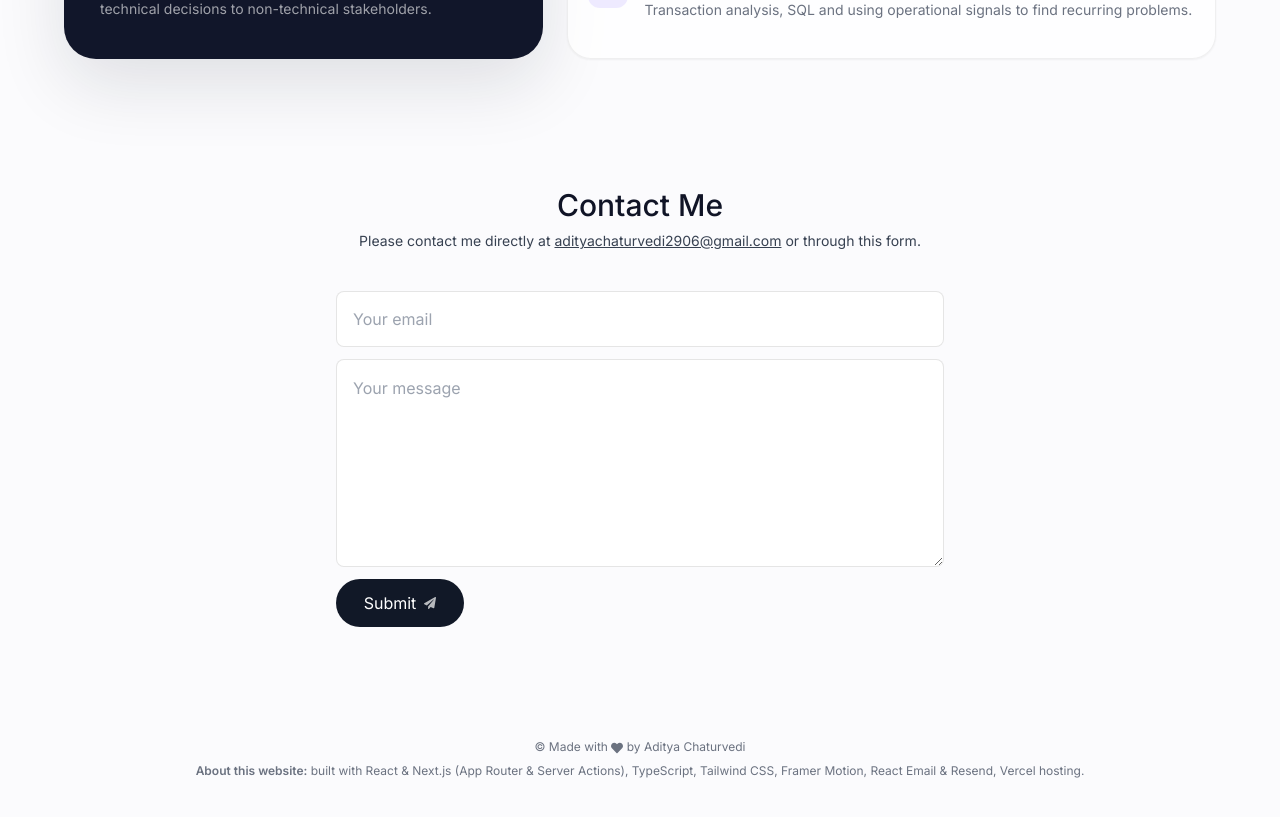
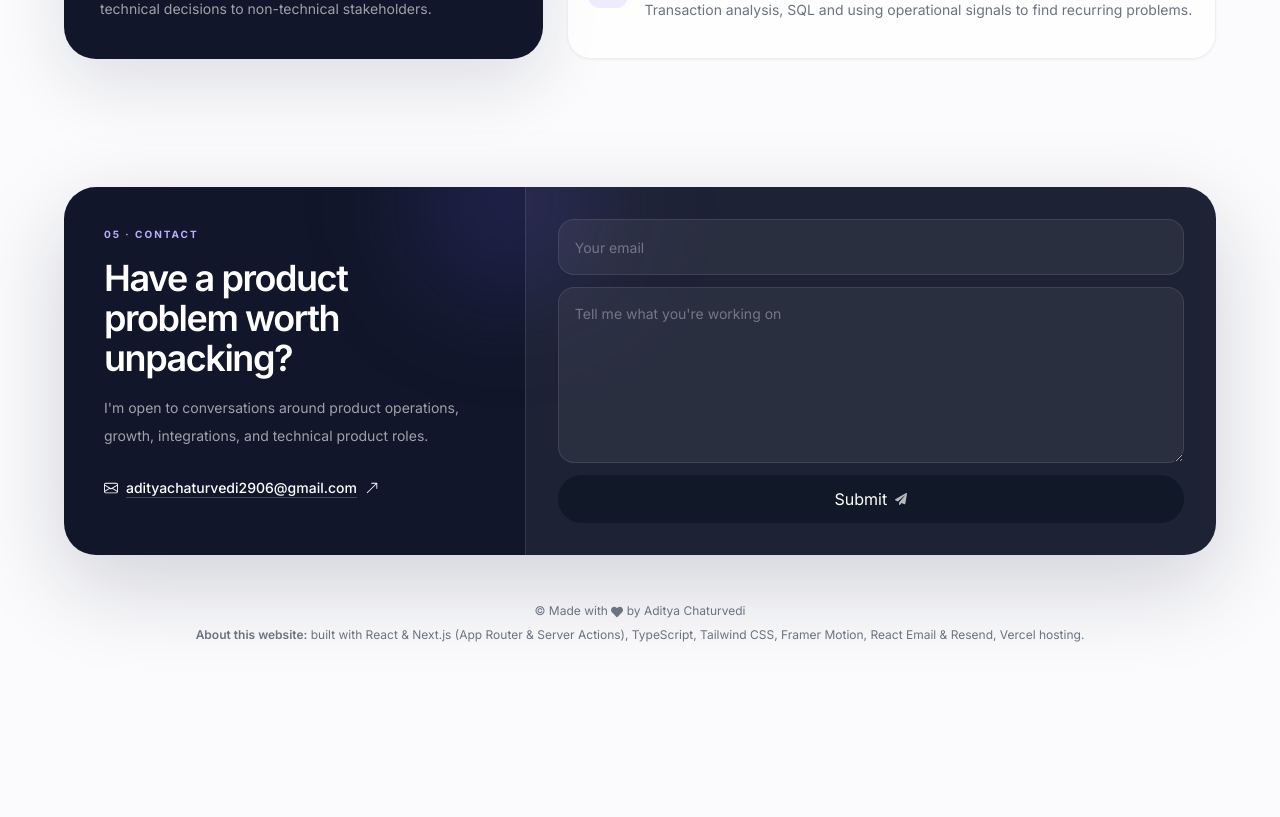
Before and after one commit to Adityachaturvedi2906/AdityaChaturvedi, a Next.js app: page / in a window 1280 px wide. Shown: the part 4080-4897 px from the top of the page. After the commit the page ends 4763 px from the top, so only its background shows below. Built offline with nearby package versions, Linux system fonts and the light colour scheme; no server answers.

Commit message:
Redesign contact section

```diff
--- a/components/contact.tsx
+++ b/components/contact.tsx
@@ -1,8 +1,8 @@
-"use client"
+"use client";
 
 import React, { useState, FormEvent } from "react";
-import SectionHeading from "./section-heading";
 import { motion } from "framer-motion";
+import { BsArrowUpRight, BsEnvelope } from "react-icons/bs";
 import { useSectionInView } from "@/lib/hooks";
 import { sendEmail } from "@/actions/sendEmail";
 import SubmitBtn from "./submit-btn";
@@ -10,95 +10,31 @@ import toast from "react-hot-toast";
 
 export default function Contact() {
   const { ref } = useSectionInView("Contact");
-
-  const [formData, setFormData] = useState({
-    senderEmail: "",
-    message: "",
-  });
+  const [formData, setFormData] = useState({ senderEmail: "", message: "" });
 
   const handleFormSubmit = async (e: FormEvent<HTMLFormElement>) => {
     e.preventDefault();
-
-    // Create a FormData object and append the form fields
     const formDataObject = new FormData();
     formDataObject.append("senderEmail", formData.senderEmail);
     formDataObject.append("message", formData.message);
-
     const { data, error } = await sendEmail(formDataObject);
-
     if (error) {
       toast.error(error);
       console.error(error);
     } else {
       toast.success("Email sent successfully!");
-      setFormData({
-        senderEmail: "",
-        message: "",
-      });
+      setFormData({ senderEmail: "", message: "" });
     }
   };
 
-  const handleInputChange = (e: React.ChangeEvent<HTMLInputElement | HTMLTextAreaElement>) => {
-    const { name, value } = e.target;
-    setFormData({
-      ...formData,
-      [name]: value,
-    });
-  };
-
   return (
-    <motion.section
-      id="contact"
-      ref={ref}
-      className="mb-20 sm:mb-28 w-[min(100%,38rem)] text-center"
-      initial={{
-        opacity: 0,
-      }}
-      whileInView={{
-        opacity: 1,
-      }}
-      transition={{
-        duration: 1,
-      }}
-      viewport={{
-        once: true,
-      }}
-    >
-      <SectionHeading>Contact me</SectionHeading>
-
-      <p className="text-gray-700 text-sm -mt-6 dark:text-white/80">
-        Please contact me directly at{" "}
-        <a className="underline" href="mailto:adityachaturvedi2906@gmail.com">
-          adityachaturvedi2906@gmail.com
-        </a>{" "}
-        or through this form.
-      </p>
-
-      <form
-        className="mt-10 flex flex-col dark:text-black"
-        onSubmit={handleFormSubmit}
-      >
-        <input
-          className="h-14 px-4 rounded-lg borderBlack dark:bg-white dark:bg-opacity-80 dark:focus:bg-opacity-100 transition-all dark:outline-none"
-          name="senderEmail"
-          type="email"
-          required
-          maxLength={500}
-          placeholder="Your email"
-          value={formData.senderEmail}
-          onChange={handleInputChange}
-        />
-        <textarea
-          className="h-52 my-3 rounded-lg borderBlack p-4 dark:bg-white dark:bg-opacity-80 dark:focus:bg-opacity-100 transition-all dark:outline-none"
-          name="message"
-          placeholder="Your message"
-          required
-          maxLength={5000}
-          value={formData.message}
-          onChange={handleInputChange}
-        />
-        <SubmitBtn />
-      </form>
+    <motion.section id="contact" ref={ref} className="mx-auto mb-12 w-full max-w-6xl scroll-mt-28" initial={{ opacity: 0, y: 25 }} whileInView={{ opacity: 1, y: 0 }} viewport={{ once: true }}>
+      <div className="grid overflow-hidden rounded-[2rem] bg-[#11162a] text-white shadow-[0_30px_90px_rgba(17,22,42,0.18)] md:grid-cols-[.8fr_1.2fr] dark:bg-white dark:text-[#11162a]">
+        <div className="relative p-7 sm:p-10"><div className="absolute right-[-4rem] top-[-4rem] h-40 w-40 rounded-full bg-[#6e5ce5]/25 blur-3xl" /><p className="relative text-[10px] font-bold uppercase tracking-[0.2em] text-[#b8b0ff] dark:text-[#6a58d9]">05 · Contact</p><h2 className="relative mt-4 text-3xl font-semibold tracking-[-0.04em] sm:text-4xl">Have a product problem worth unpacking?</h2><p className="relative mt-4 max-w-md text-sm leading-7 text-white/60 dark:text-[#5c6477]">I&apos;m open to conversations around product operations, growth, integrations, and technical product roles.</p><a href="mailto:adityachaturvedi2906@gmail.com" className="relative mt-7 flex w-fit items-center gap-2 text-sm font-medium underline decoration-white/20 underline-offset-4 hover:decoration-white/60 dark:decoration-black/20"><BsEnvelope /> adityachaturvedi2906@gmail.com <BsArrowUpRight /></a></div>
+        <form onSubmit={handleFormSubmit} className="border-t border-white/10 bg-white/[0.05] p-5 sm:p-8 md:border-l md:border-t-0 dark:border-black/10 dark:bg-black/[0.025]">
+          <div className="grid gap-3"><input className="h-14 rounded-2xl border border-white/10 bg-white/[0.06] px-4 text-sm text-white outline-none placeholder:text-white/35 focus:border-white/25 dark:border-black/10 dark:bg-white dark:text-[#11162a] dark:placeholder:text-gray-400" name="senderEmail" type="email" required maxLength={500} placeholder="Your email" value={formData.senderEmail} onChange={(e) => setFormData({ ...formData, senderEmail: e.target.value })} /><textarea className="h-44 rounded-2xl border border-white/10 bg-white/[0.06] p-4 text-sm text-white outline-none placeholder:text-white/35 focus:border-white/25 dark:border-black/10 dark:bg-white dark:text-[#11162a] dark:placeholder:text-gray-400" name="message" placeholder="Tell me what you&apos;re working on" required maxLength={5000} value={formData.message} onChange={(e) => setFormData({ ...formData, message: e.target.value })} /><div className="[&>button]:w-full"><SubmitBtn /></div></div>
+        </form>
+      </div>
     </motion.section>
   );
 }
```
